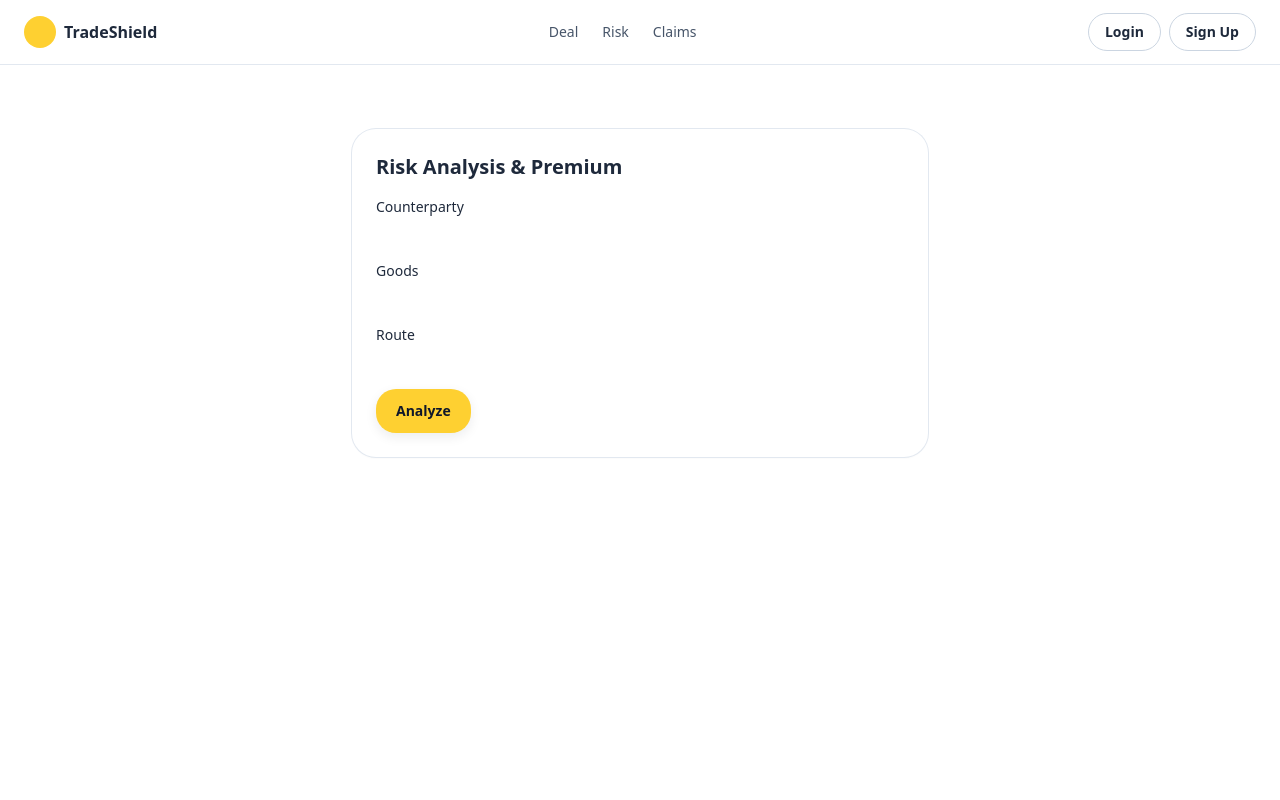
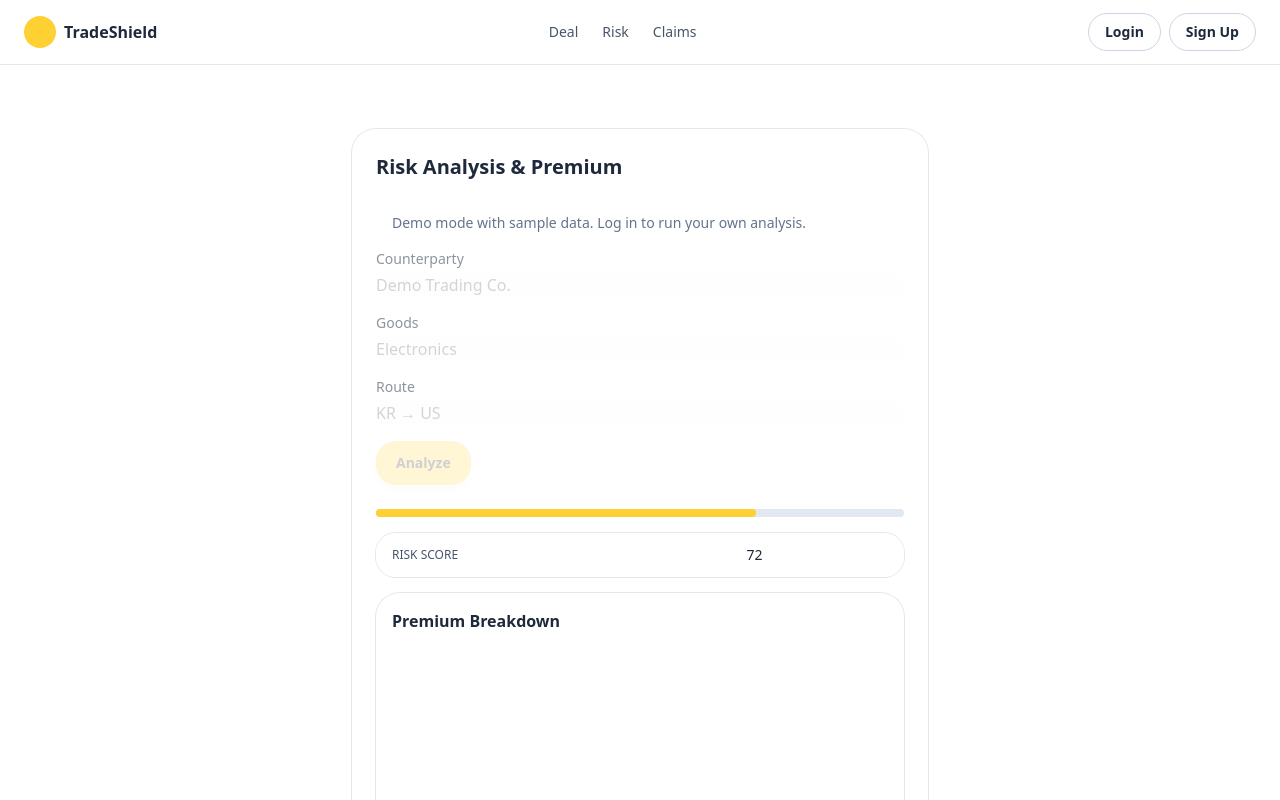
Before and after one commit to polarpolar914/KB_Future_Finance_AI_Challenge, a Nuxt app in the folder nuxt-app/: page /risk-analysis in a window 1280 px wide. Shown: the top 800 px of the page. Built offline with nearby package versions, Linux system fonts and the light colour scheme; no server answers.

Commit message:
Allow risk analysis demo without login

```diff
--- a/nuxt-app/composables/useAuth.ts
+++ b/nuxt-app/composables/useAuth.ts
@@ -15,8 +15,12 @@ export const useAuth = () => {
     }
   })
 
-  const loginWith = async (_strategy: string, { data }: { data: { email: string; password: string } }) => {
-    await store.dispatch('auth/login', data)
+  const login = async ({ email, password }: { email: string; password: string }) => {
+    await store.dispatch('auth/login', { email, password })
+  }
+
+  const register = async ({ email, password, name }: { email: string; password: string; name?: string }) => {
+    await store.dispatch('auth/register', { email, password, name })
   }
 
   const logout = async () => {
@@ -26,7 +30,8 @@ export const useAuth = () => {
   return {
     loggedIn,
     user,
-    loginWith,
+    login,
+    register,
     logout
   }
 }
--- a/nuxt-app/pages/login.vue
+++ b/nuxt-app/pages/login.vue
@@ -32,7 +32,7 @@ const { handleSubmit, errors, values } = useForm<{ email: string; password: stri
 const onSubmit = handleSubmit(async (vals) => {
   loginError.value = ''
   try {
-    await auth.loginWith('local', { data: { email: vals.email, password: vals.password } })
+    await auth.login({ email: vals.email, password: vals.password })
     await navigateTo('/')
   } catch (e: any) {
     loginError.value = e?.statusMessage || 'Login failed. Please check your credentials.'
--- a/nuxt-app/pages/risk-analysis.vue
+++ b/nuxt-app/pages/risk-analysis.vue
@@ -4,20 +4,27 @@
       <div class="card-header">
         <h2 class="text-xl font-semibold">Risk Analysis & Premium</h2>
       </div>
-      <form @submit.prevent="calculate" class="space-y-4">
+      <div v-if="demo" class="p-4 text-sm text-slate-500">
+        Demo mode with sample data. Log in to run your own analysis.
+      </div>
+      <form
+        @submit.prevent="calculate"
+        class="space-y-4"
+        :class="{ 'opacity-50 pointer-events-none': demo }"
+      >
         <div>
           <label class="block text-sm font-medium mb-1">Counterparty</label>
-          <input v-model="input.counterparty" type="text" class="input" />
+          <input v-model="input.counterparty" type="text" class="input" :disabled="demo" />
         </div>
         <div>
           <label class="block text-sm font-medium mb-1">Goods</label>
-          <input v-model="input.goods" type="text" class="input" />
+          <input v-model="input.goods" type="text" class="input" :disabled="demo" />
         </div>
         <div>
           <label class="block text-sm font-medium mb-1">Route</label>
-          <input v-model="input.route" type="text" class="input" />
+          <input v-model="input.route" type="text" class="input" :disabled="demo" />
         </div>
-        <button type="submit" class="btn btn-primary">Analyze</button>
+        <button type="submit" class="btn btn-primary" :disabled="demo">Analyze</button>
       </form>
       <div v-if="score" class="mt-6">
         <div class="mb-4">
@@ -60,10 +67,12 @@
 </template>
 
 <script setup lang="ts">
-import { reactive, ref, computed } from 'vue'
+import { reactive, ref, computed, onMounted } from 'vue'
 import PremiumBreakdown from "~/components/PremiumBreakdown.vue";
+import { useAuth } from '~/composables/useAuth'
 
-definePageMeta({ roles: ['buyer', 'insurer'] })
+const auth = useAuth()
+const demo = computed(() => !auth.loggedIn.value)
 
 const input = reactive({ counterparty: '', goods: '', route: '' })
 const score = ref(0)
@@ -84,7 +93,25 @@ const factors = computed(() => [
   { label: 'Route', value: input.route, weight: 0.2 }
 ])
 
+onMounted(() => {
+  if (demo.value) {
+    input.counterparty = 'Demo Trading Co.'
+    input.goods = 'Electronics'
+    input.route = 'KR → US'
+    score.value = 72
+    breakdown.value = {
+      base_rate: baseRate,
+      ml_score: 0.72,
+      market_adjustment: marketAdjustment,
+      base_amount: baseAmount,
+      premium_rate: 0.036,
+      premium_amount: 36,
+    }
+  }
+})
+
 async function calculate() {
+  if (demo.value) return
   const res = await $fetch<{ score: number }>('/api/risk/score', {
     method: 'POST',
     body: {
--- a/nuxt-app/plugins/vuex.ts
+++ b/nuxt-app/plugins/vuex.ts
@@ -2,7 +2,7 @@ import { createStore } from 'vuex'
 import auth from '~/store/auth'
 import risk from '~/store/risk'
 
-export default defineNuxtPlugin((nuxtApp) => {
+export default defineNuxtPlugin(async (nuxtApp) => {
   const store = createStore({
     modules: {
       auth,
@@ -10,4 +10,7 @@ export default defineNuxtPlugin((nuxtApp) => {
     }
   })
   nuxtApp.vueApp.use(store)
+  if (process.client) {
+    await store.dispatch('auth/load')
+  }
 })
--- a/nuxt-app/store/auth.ts
+++ b/nuxt-app/store/auth.ts
@@ -5,6 +5,17 @@ interface AuthState {
   isAuthenticated: boolean;
   email: string | null;
   role: string | null;
+}
+
+interface User {
+  email: string
+  roles?: string[]
+}
+
+interface LoginResponse {
+  access: string
+  refresh: string
+  roles?: string[]
 }
 
 const auth: Module<AuthState, any> = {
@@ -31,7 +42,7 @@ const auth: Module<AuthState, any> = {
         const token = localStorage.getItem('access_token')
         if (token) {
           try {
-            const user: any = await $fetch('/api/auth/user', {
+            const user: User = await $fetch('/api/auth/user', {
               headers: { Authorization: `Bearer ${token}` },
             })
             commit('setAuthenticated', true)
@@ -45,7 +56,7 @@ const auth: Module<AuthState, any> = {
     },
     async login({ commit }, { email, password }: { email: string; password: string }) {
       if (process.client) {
-        const data: any = await $fetch('/api/auth/password/login', {
+        const data: LoginResponse = await $fetch('/api/auth/password/login', {
           method: 'POST',
           body: { email, password },
           credentials: 'include',
@@ -55,6 +66,15 @@ const auth: Module<AuthState, any> = {
         commit('setAuthenticated', true)
         commit('setEmail', email)
         commit('setRole', data.roles?.[0] || null)
+      }
+    },
+    async register({ dispatch }, { email, password, name }: { email: string; password: string; name?: string }) {
+      if (process.client) {
+        await $fetch('/api/auth/password/register', {
+          method: 'POST',
+          body: { email, password, name },
+        })
+        await dispatch('login', { email, password })
       }
     },
     async logout({ commit }) {
```
